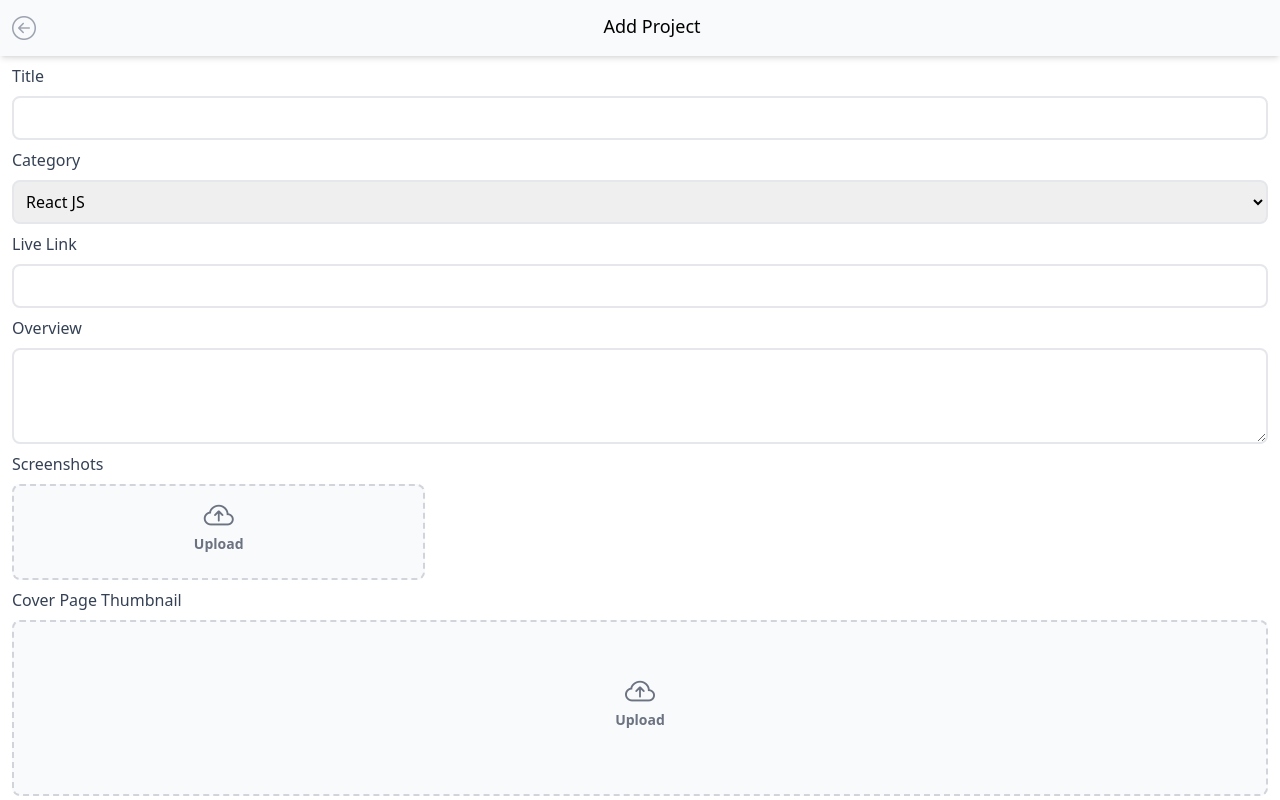
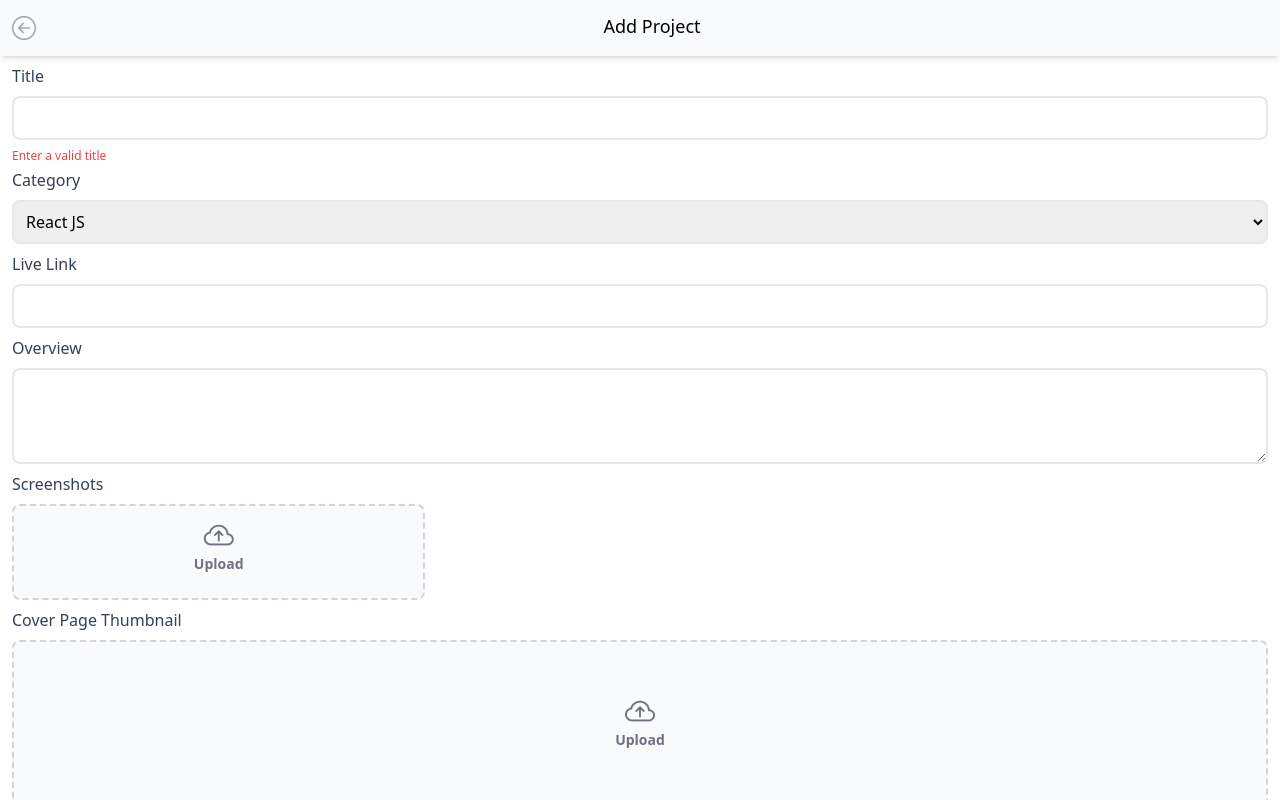
Before and after one commit to mrafeeq805/CodeLab, a React (Create React App) app in the folder Client/: page /addproject in a window 1280 px wide. Shown: the top 800 px of the page. Built offline with nearby package versions, Linux system fonts and the light colour scheme.

Commit message:
modified

```diff
--- a/Client/src/components/AddProjectPage.js
+++ b/Client/src/components/AddProjectPage.js
@@ -81,6 +81,10 @@ const AddProjectPage = () => {
 					name="title"
 					onChange={changeInput}
 				/>
+				{<div className="mb-1">
+					<span className="text-red-500 text-xs block">Enter a valid title</span>
+				</div>}
+
 
 				<label className="text-login font-medium ">Category</label>
 				<select
--- a/Client/src/utils/validation.js
+++ /dev/null
@@ -1,3 +0,0 @@
-const validate = () =>{
-
-}
```
